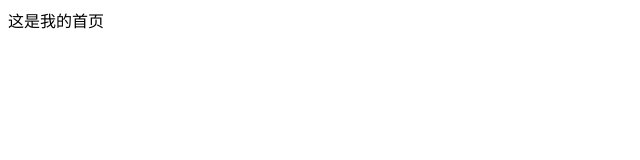
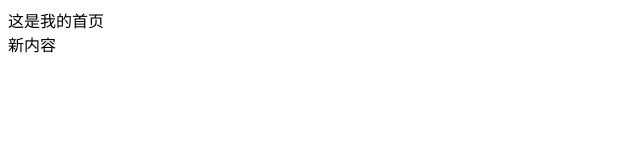
Before and after one commit to Karin1995/Karin, a plain HTML site: page index.html in a window 1280 px wide. Shown: the full height of the page, 0-640 px from the left. Drawn offline with Linux system fonts and the light colour scheme.

Commit message:
提交新内容

```diff
--- a/index.html
+++ b/index.html
@@ -6,5 +6,6 @@
 	</head>
 	<body>
 		这是我的首页
+		<div class="fir">新内容</div>
 	</body>
 </html>
```
